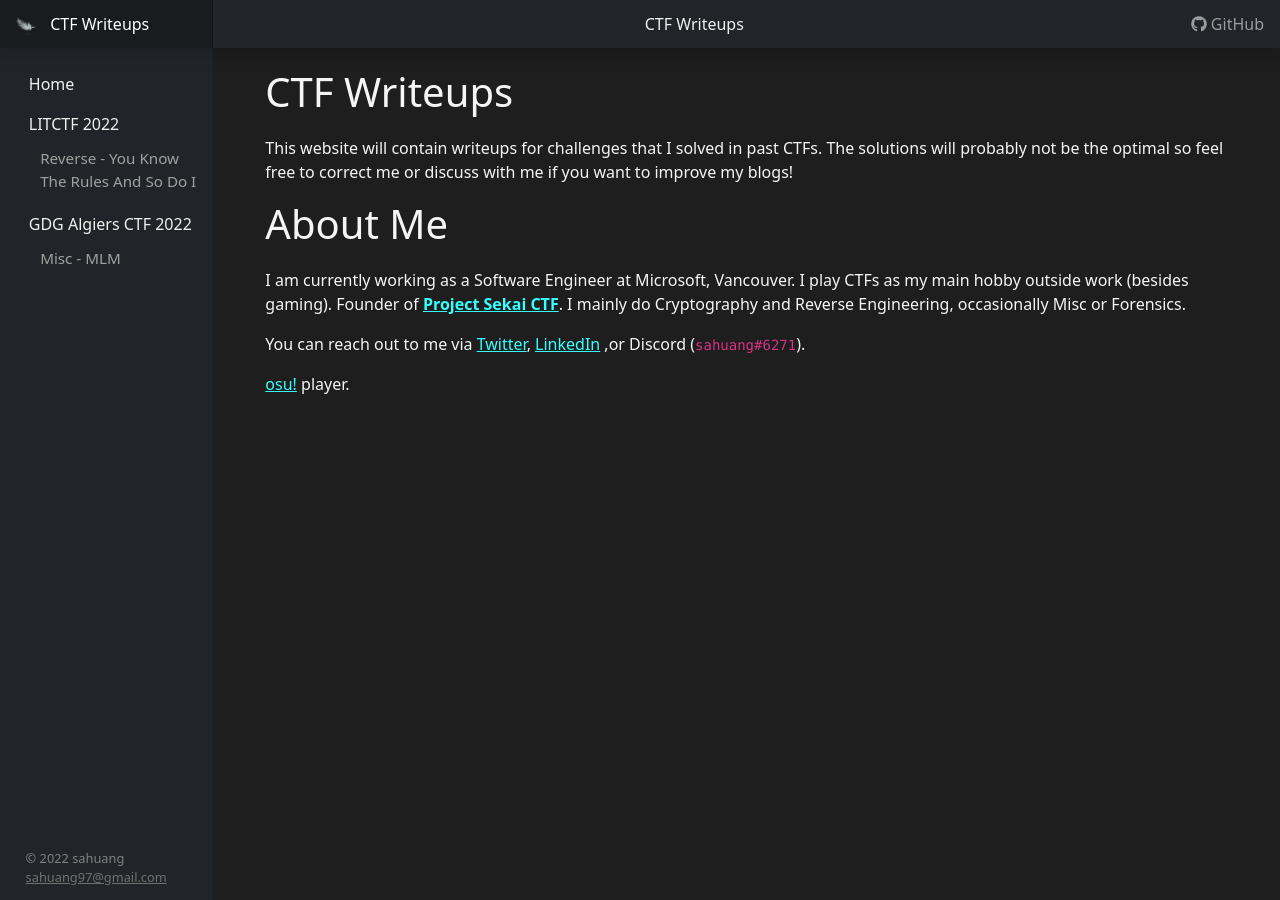
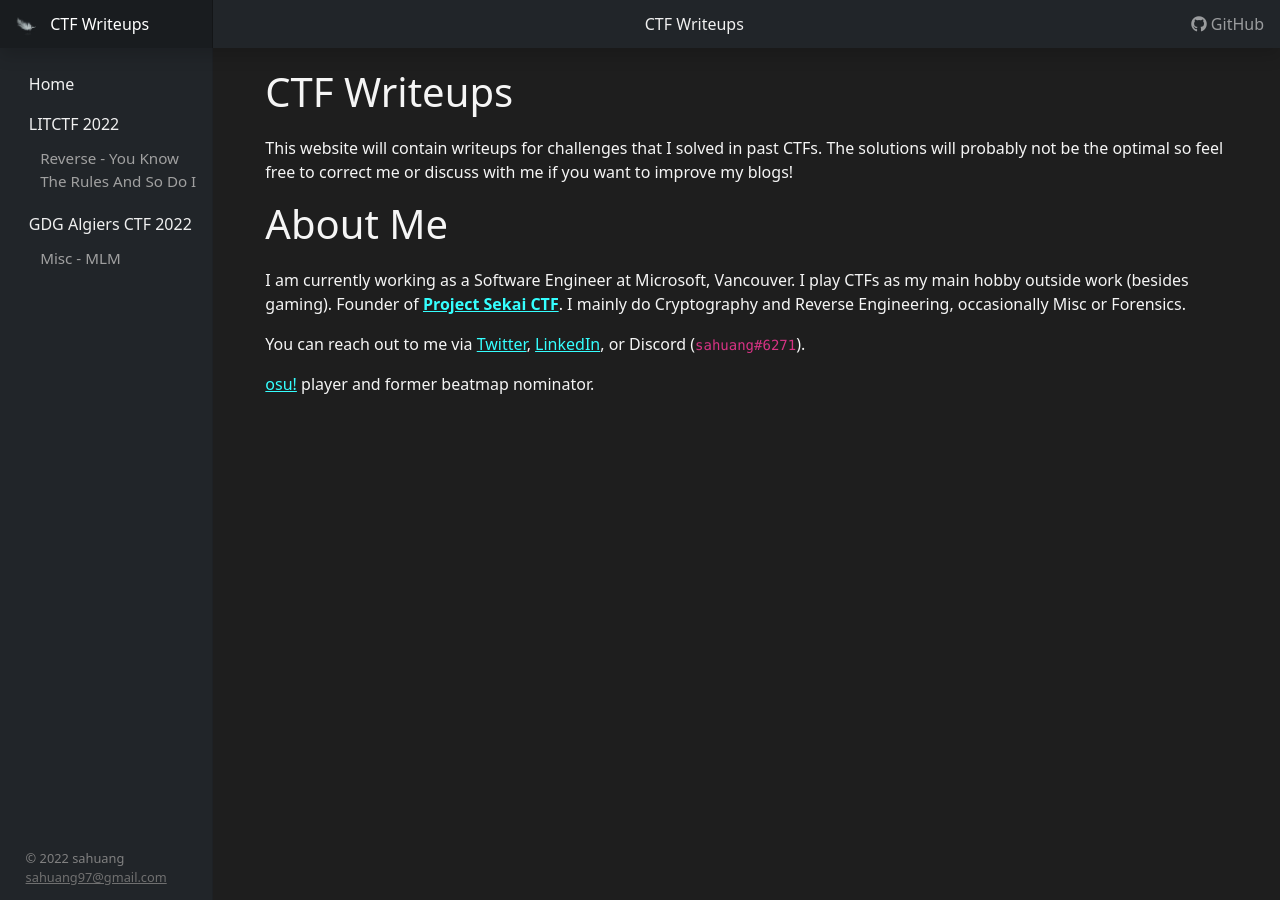
Before and after one commit to sahuang/sahuang.github.io, a Jekyll site: the page built from index.md, in a window 1280 px wide. Built offline with Jekyll 4.4.1, drawn with Linux system fonts in a browser that asks for light colours; nearby versions of some CDN libraries.

Commit message:
Minor fix

```diff
--- a/index.md
+++ b/index.md
@@ -11,6 +11,6 @@ This website will contain writeups for challenges that I solved in past CTFs. Th
 
 I am currently working as a Software Engineer at Microsoft, Vancouver. I play CTFs as my main hobby outside work (besides gaming). Founder of [**Project Sekai CTF**](https://sekai.team/). I mainly do Cryptography and Reverse Engineering, occasionally Misc or Forensics.
 
-You can reach out to me via [Twitter](https://twitter.com/sahuang97), [LinkedIn](https://www.linkedin.com/in/xiaohai-xu-1a8884138/) ,or Discord (`sahuang#6271`).
+You can reach out to me via [Twitter](https://twitter.com/sahuang97), [LinkedIn](https://www.linkedin.com/in/xiaohai-xu-1a8884138/), or Discord (`sahuang#6271`).
 
-[osu!](https://osu.ppy.sh/u/sahuang) player.
+[osu!](https://osu.ppy.sh/u/sahuang) player and former beatmap nominator.
```
